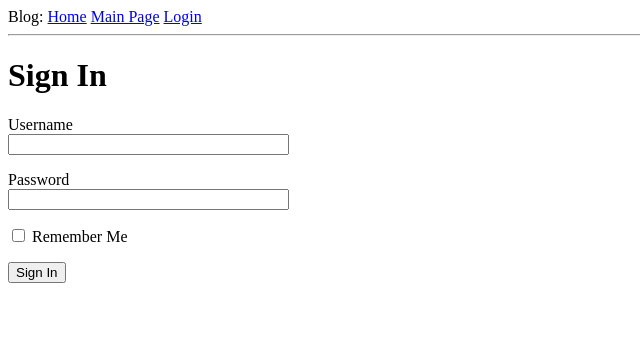
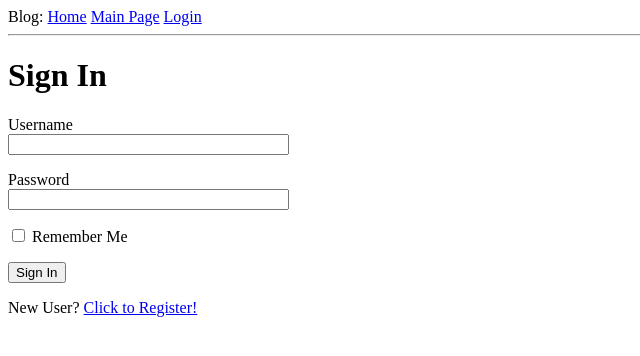
Before and after one commit to SidJain1412/FlaskDemo, a Flask app: page /login in a window 1280 px wide. Shown: the top 356 px of the page, without its empty margins (0-640 px from the left). Run offline with Flask 2, Linux system fonts and the light colour scheme.

Commit message:
Full login+logout working, with registration etc. working perfectly

```diff
--- a/Tutorial/app/forms.py
+++ b/Tutorial/app/forms.py
@@ -2,7 +2,8 @@
 
 from flask_wtf import FlaskForm
 from wtforms import StringField, PasswordField, BooleanField, SubmitField
-from wtforms.validators import DataRequired
+from wtforms.validators import DataRequired, ValidationError, Email, EqualTo
+from app.models import User
 
 
 class LoginForm(FlaskForm):
@@ -10,3 +11,25 @@ class LoginForm(FlaskForm):
     password = PasswordField('Password', validators=[DataRequired()])
     remember_me = BooleanField('Remember Me')
     submit = SubmitField('Sign In')
+
+
+class RegistrationForm(FlaskForm):
+    username = StringField('Username', validators=[DataRequired()])
+    # Automatic resolving of email
+    email = StringField('Email', validators=[DataRequired(), Email()])
+    password = PasswordField('Password', validators=[DataRequired()])
+    # Check if both passwords are the same
+    password2 = PasswordField('Repeat Password', validators=[
+                              DataRequired(), EqualTo('password')])
+    submit = SubmitField('Register')
+
+    def validate_username(self, username):
+        user = User.query.filter_by(username=username.data).first()
+        if user is not None:
+            raise ValidationError(
+                'This username is already in use. Try another one.')
+
+    def validate_email(self, email):
+        user = User.query.filter_by(email=email.data).first()
+        if user is not None:
+            raise ValidationError('E-mail is already in use. Try again.')
--- a/Tutorial/app/routes.py
+++ b/Tutorial/app/routes.py
@@ -1,5 +1,5 @@
-from app import app
-from app.forms import LoginForm
+from app import app, db
+from app.forms import LoginForm, RegistrationForm
 # Flash for messages, make_response for JSON errors (instead of HTML errors)
 from flask import render_template, redirect, flash, make_response, jsonify, url_for, request
 # Using HTTPAuth to increase security by protecting through username and p/w
@@ -55,7 +55,6 @@ def index():
 @app.route('/hello')
 def hello():
     # This data gets passed to hello.html
-    user = {'username': 'Sid'}
     posts = [
         {
             'author': {'username': 'Vatsal'},
@@ -65,7 +64,7 @@ def hello():
             'author': {'username': 'Sejal'},
             'body': 'Chilling in Germany'
         }]
-    return render_template("hello.html", user=user, title='Home', posts=posts)
+    return render_template("hello.html", title='Home', posts=posts)
 
 
 # Making the login page using forms.py LoginForm class.
@@ -101,4 +100,20 @@ def login():
 @app.route('/logout')
 def logout():
     logout_user()
-    return redirect(url_for('index'))
+    return redirect(url_for('login'))
+
+
+@app.route('/register', methods=['GET', 'POST'])
+def register():
+    if current_user.is_authenticated:
+        return redirect(url_for('index'))
+    form = RegistrationForm()
+    if form.validate_on_submit():
+        user = User(username=form.username.data, email=form.email.data)
+        user.set_password(form.password.data)
+        db.session.add(user)
+        db.session.commit()
+        flash("Successfully Registered!")
+        return redirect(url_for('login'))
+    # Title is going to base.html through register.html
+    return render_template('register.html', title="Register", form=form)
--- a/Tutorial/app/templates/hello.html
+++ b/Tutorial/app/templates/hello.html
@@ -3,7 +3,7 @@
 {% extends "base.html" %}
 
 {% block content %}
-	<h1>Hello, {{user.username}}!</h1>
+	<h1>Hello, {{current_user.username}}!</h1>
 	{% if posts %}
 		{% for post in posts %}
 			<div><p>{{ post.author.username }} says: <b>{{ post.body }}</b></p></div>
--- a/Tutorial/app/templates/login.html
+++ b/Tutorial/app/templates/login.html
@@ -27,4 +27,5 @@
 		<p>{{ form.remember_me() }} {{form.remember_me.label}}</p>
 		<p>{{ form.submit() }}</p>
 	</form>
+	<p>New User? <a href="{{url_for('register')}}">Click to Register!</a></p>
 {% endblock %}
```
Also changed, not shown: Tutorial/app/templates/register.html (added, +38 -0 lines), Tutorial/app/app.db.
